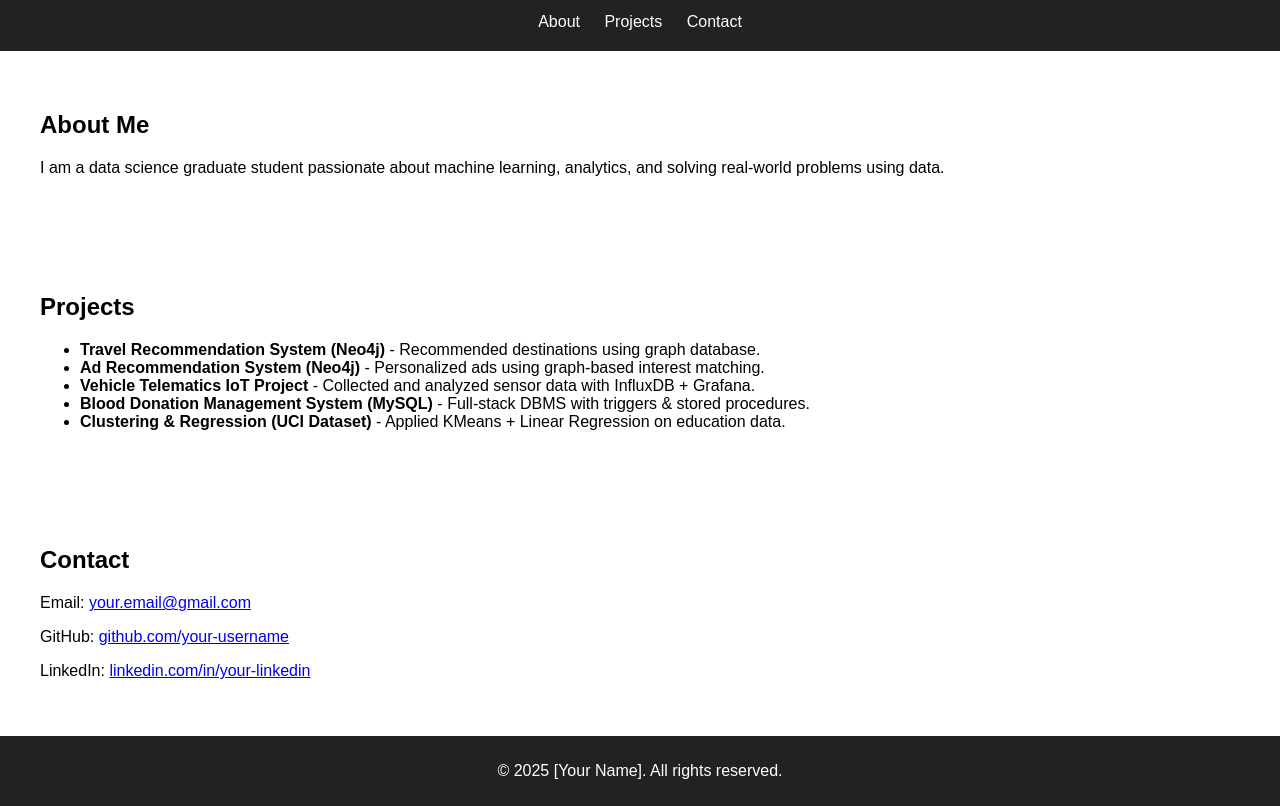
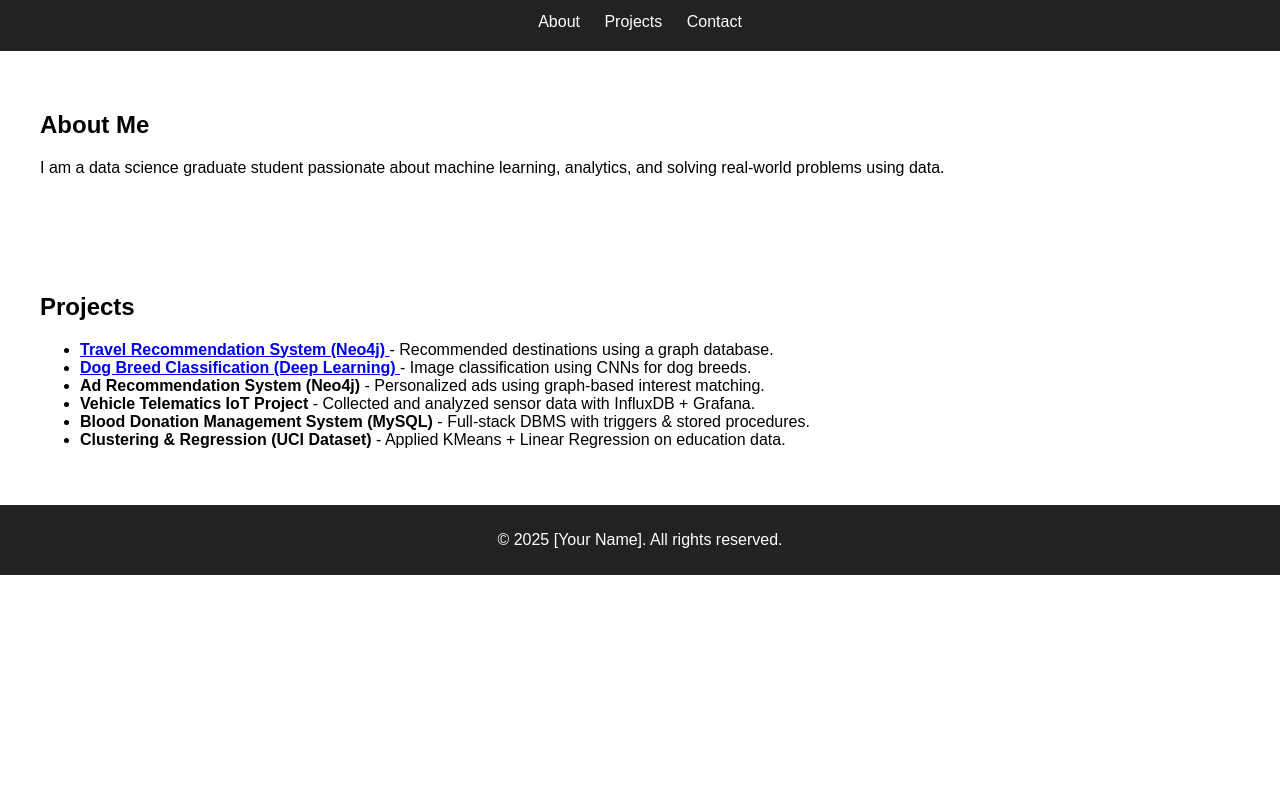
Before and after one commit to vantag95/gowthamreddy.github.io, a plain HTML site: page docs/index.html in a window 1280 px wide. Shown: the part 121-927 px from the top of the page. After the commit the page ends 800 px from the top, so only its background shows below. Drawn offline with Linux system fonts and the light colour scheme.

Commit message:
Update index.html

```diff
--- a/docs/index.html
+++ b/docs/index.html
@@ -29,22 +29,32 @@
   </section>
 
   <section id="projects">
-    <h2>Projects</h2>
-    <ul>
-      <li><b>Travel Recommendation System (Neo4j)</b> - Recommended destinations using graph database.</li>
-      <li><b>Ad Recommendation System (Neo4j)</b> - Personalized ads using graph-based interest matching.</li>
-      <li><b>Vehicle Telematics IoT Project</b> - Collected and analyzed sensor data with InfluxDB + Grafana.</li>
-      <li><b>Blood Donation Management System (MySQL)</b> - Full-stack DBMS with triggers & stored procedures.</li>
-      <li><b>Clustering & Regression (UCI Dataset)</b> - Applied KMeans + Linear Regression on education data.</li>
-    </ul>
-  </section>
-
-  <section id="contact">
-    <h2>Contact</h2>
-    <p>Email: <a href="mailto:your.email@gmail.com">your.email@gmail.com</a></p>
-    <p>GitHub: <a href="https://github.com/your-username" target="_blank">github.com/your-username</a></p>
-    <p>LinkedIn: <a href="https://linkedin.com/in/your-linkedin" target="_blank">linkedin.com/in/your-linkedin</a></p>
-  </section>
+  <h2>Projects</h2>
+  <ul>
+    <li>
+      <b><a href="https://github.com/vantag95/travel-recommendation-system" target="_blank">
+        Travel Recommendation System (Neo4j)
+      </a></b> - Recommended destinations using a graph database.
+    </li>
+    <li>
+      <b><a href="https://github.com/vantag95/Dog-Breed-Classification-DataMining" target="_blank">
+        Dog Breed Classification (Deep Learning)
+      </a></b> - Image classification using CNNs for dog breeds.
+    </li>
+    <li>
+      <b>Ad Recommendation System (Neo4j)</b> - Personalized ads using graph-based interest matching.
+    </li>
+    <li>
+      <b>Vehicle Telematics IoT Project</b> - Collected and analyzed sensor data with InfluxDB + Grafana.
+    </li>
+    <li>
+      <b>Blood Donation Management System (MySQL)</b> - Full-stack DBMS with triggers & stored procedures.
+    </li>
+    <li>
+      <b>Clustering & Regression (UCI Dataset)</b> - Applied KMeans + Linear Regression on education data.
+    </li>
+  </ul>
+</section>
 
   <footer>
     <p>© 2025 [Your Name]. All rights reserved.</p>
```
